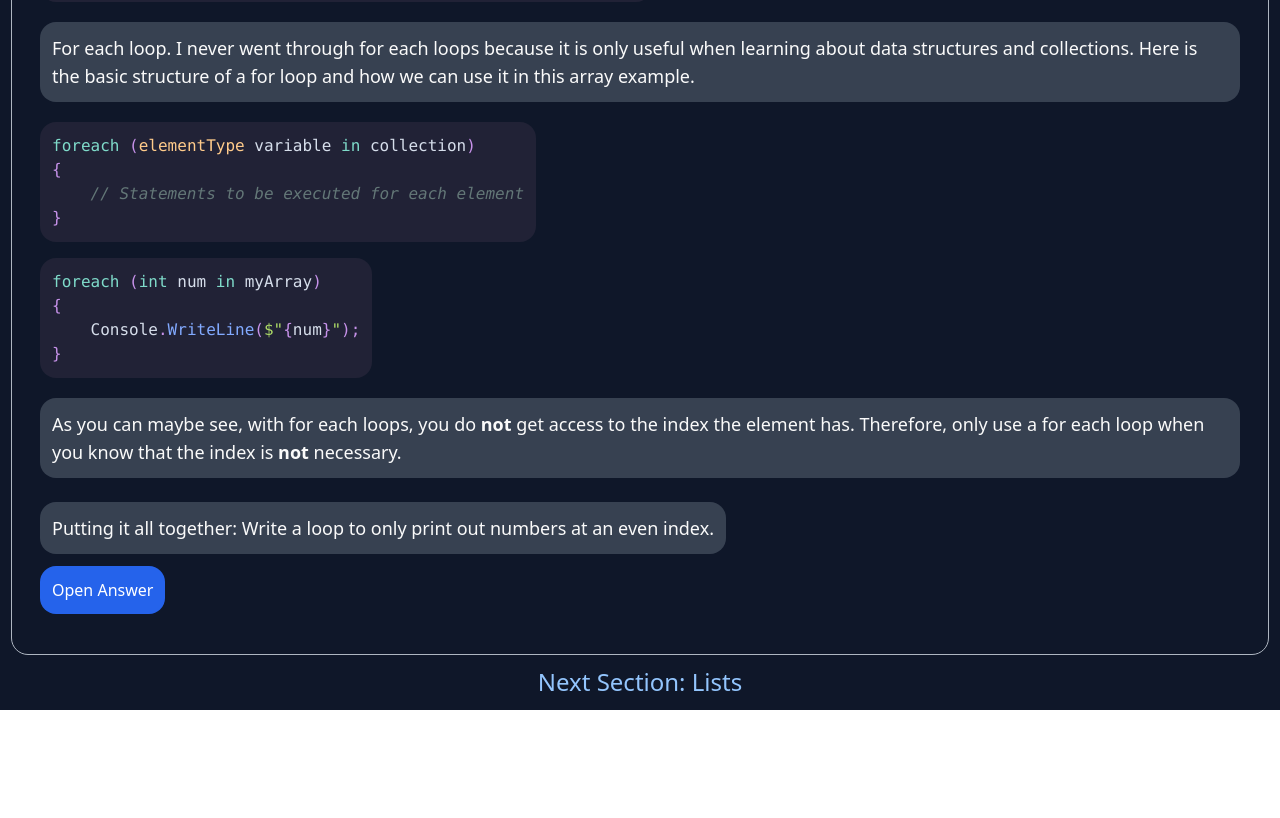
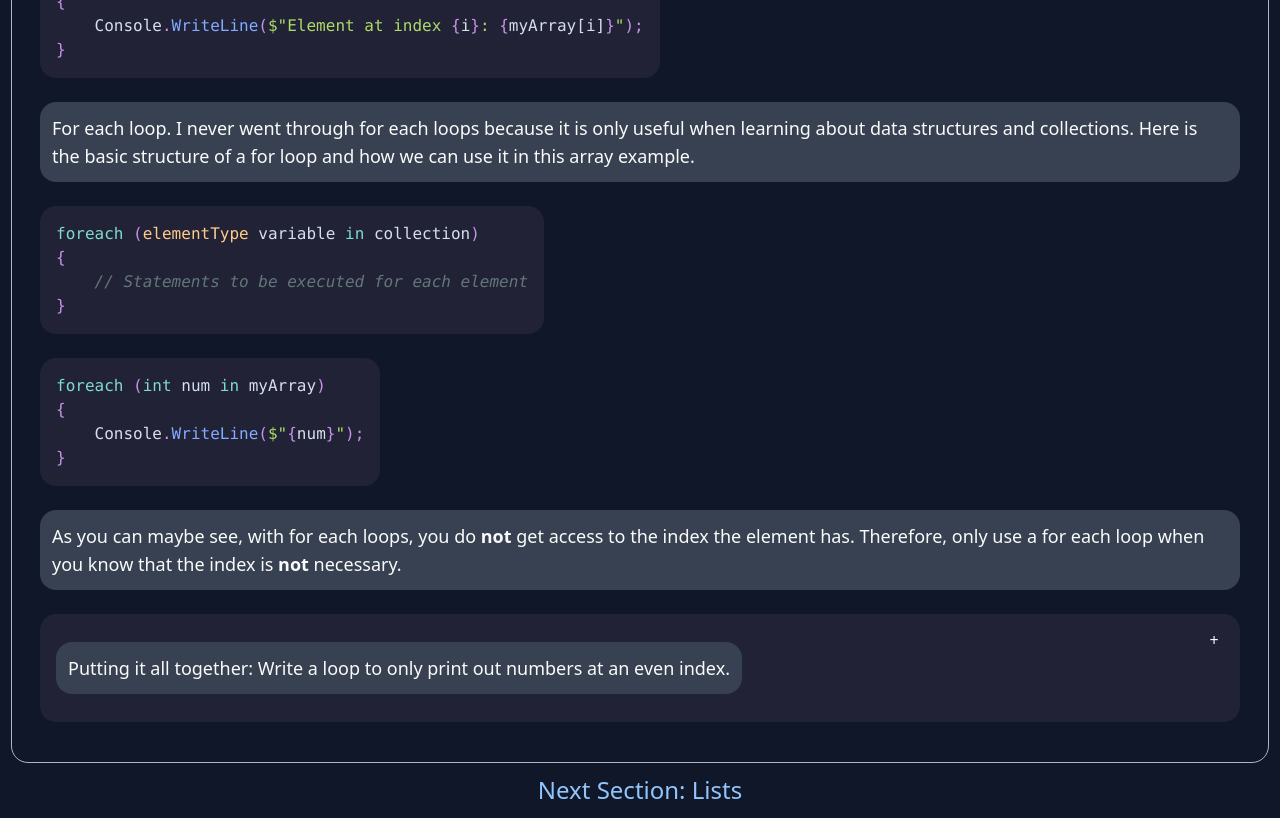
Before and after one commit to Rohit685/studyguide, a Next.js app: page /ds/arrays in a window 1280 px wide. Shown: the part 1340-2158 px from the top of the page. Before the commit the page ends 2050 px from the top, so only its background shows below. Built offline with nearby package versions, Linux system fonts and the light colour scheme.

Commit message:
fix: inconsistent margins

```diff
--- a/components/QuizQuestion.js
+++ b/components/QuizQuestion.js
@@ -10,20 +10,34 @@ const QuizQuestion = ({ question, qCode, aCode, explanation }) => {
   };
 
   return (
-      <div>
-        <div className={`card outline-0 py-0 px-0`}>
+      // <div className={"collapse collapse-arrow"}>
+      //     <input type={"checkbox"}/>
+      //   <div className={`card outline-0 py-0 px-0`}>
+      //       <p>Putting it all together: {question}</p>
+      //       {qCode != null && <SyntaxHighlighter language="csharp" code={qCode} style={nightOwl} useInlineStyles={true}/> }
+      //       <button className={"bg-blue-600 hover:bg-blue-700 text-white p-3 h-fit rounded-2xl w-fit"} onClick={toggleAnswer}>{show ? "Close" : "Open"} Answer</button>
+      //   </div>
+      //   {show &&
+      //       <div className={`card rounded-xl`}>
+      //           <p>
+      //               {explanation}
+      //           </p>
+      //           { aCode != null && <SyntaxHighlighter language="csharp" code={aCode} style={nightOwl} useInlineStyles={true}/> }
+      //       </div>
+      //   }
+      // </div>
+      <div className="collapse collapse-plus quizContainerColor my-3">
+          <input type="checkbox"/>
+          <div className="collapse-title">
               <p>Putting it all together: {question}</p>
               {qCode != null && <SyntaxHighlighter language="csharp" code={qCode} style={nightOwl} useInlineStyles={true}/> }
-            <button className={"bg-blue-600 hover:bg-blue-700 text-white p-3 h-fit rounded-2xl w-fit"} onClick={toggleAnswer}>{show ? "Close" : "Open"} Answer</button>
           </div>
-        {show &&
-            <div className={`card rounded-xl`}>
+          <div className="collapse-content">
               <p>
                   {explanation}
               </p>
               { aCode != null && <SyntaxHighlighter language="csharp" code={aCode} style={nightOwl} useInlineStyles={true}/> }
           </div>
-        }
       </div>
   );
 };
--- a/styles/globals.css
+++ b/styles/globals.css
@@ -86,13 +86,18 @@
   .right {
     flex: 1;
   }
+
+  .quizContainerColor {
+    background-color: rgba(242, 161, 199, 0.08);
+  }
+
   pre {
     border-radius: 1rem !important;
     width: fit-content !important;
     background-color: rgba(242, 161, 199, 0.08) !important;
     text-shadow: none !important;
     color: white !important;
-    padding:12px !important;
+    @apply my-3 !important;
   }
   code {
     text-shadow: none !important;
```
Lines whose indentation alone changed are shown as unchanged.
